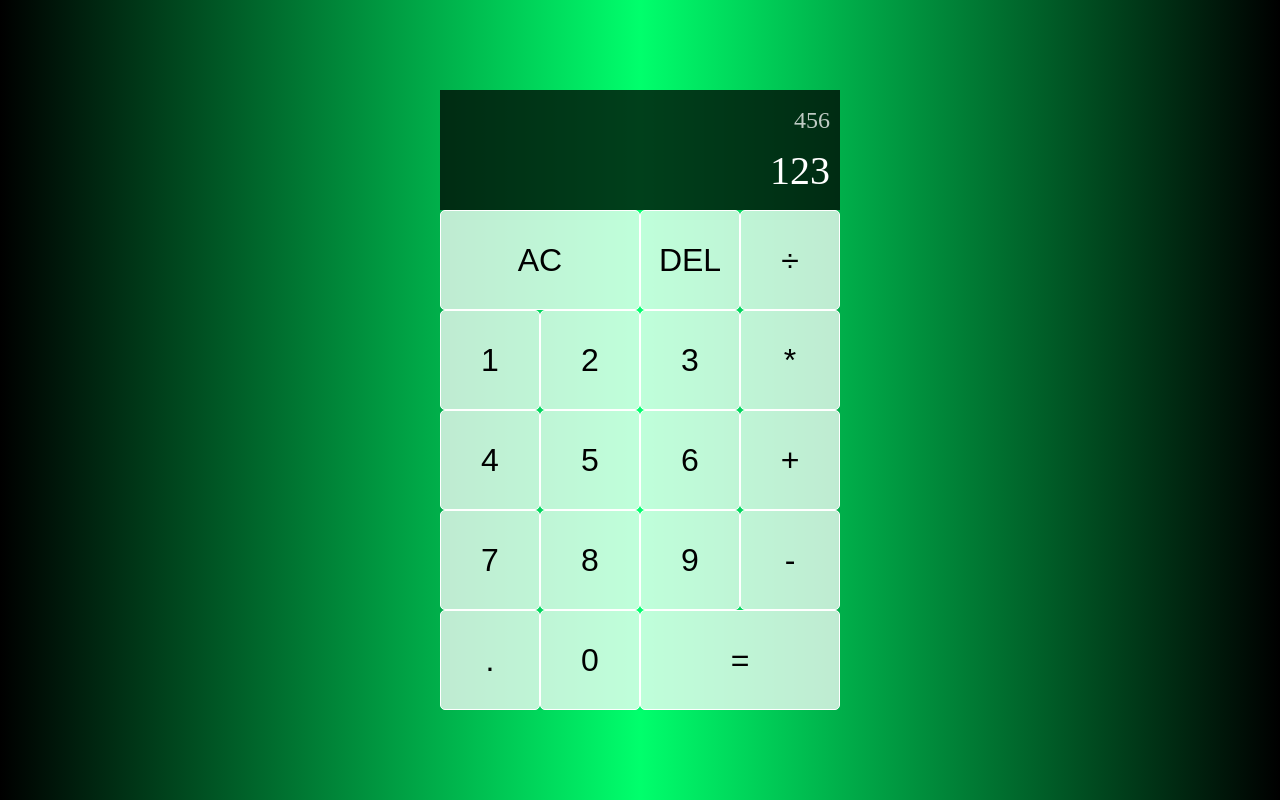
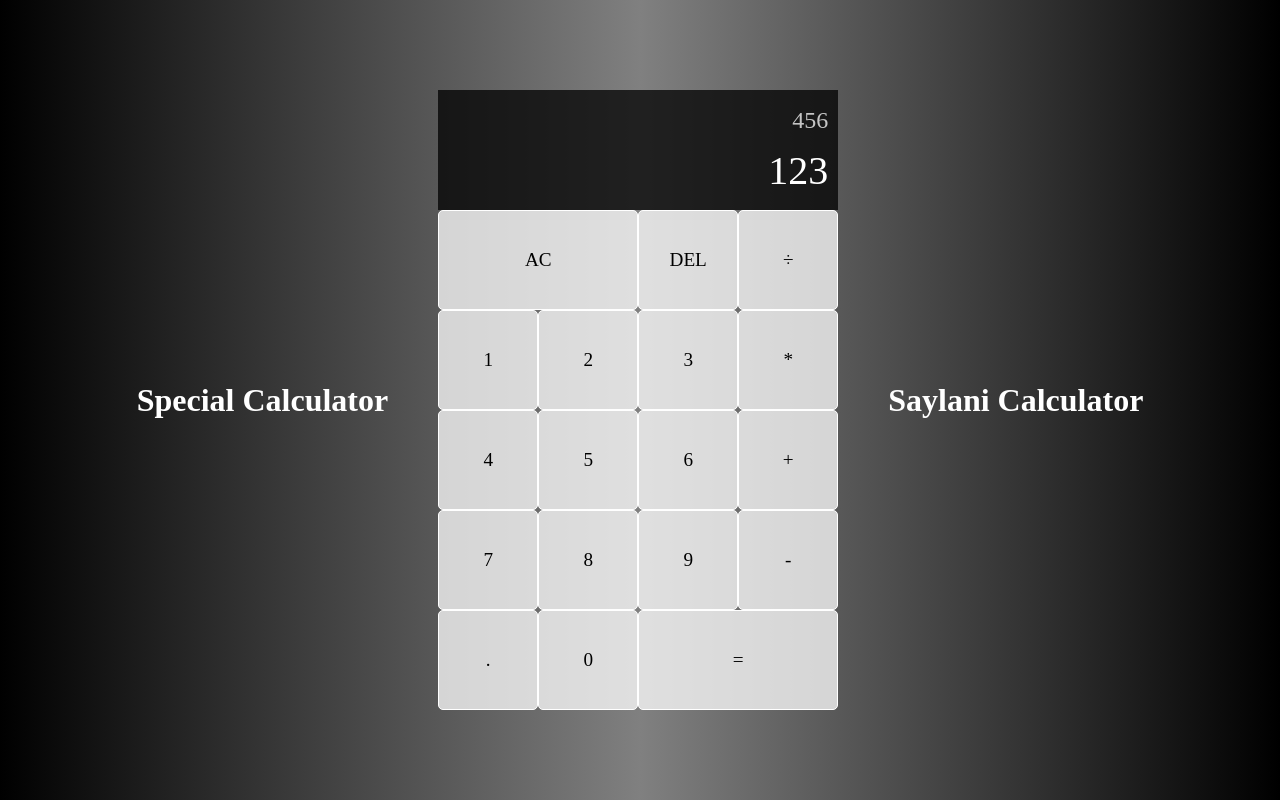
Before and after one commit to naeemali321123/Saylani-Calculator, a plain HTML site: page index.html in a window 1280 px wide. Drawn offline with Linux system fonts and the light colour scheme; a web font is replaced by a local one.

Commit message:
design change into gray color revise code at home

```diff
--- a/css/style.css
+++ b/css/style.css
@@ -1,78 +1,82 @@
-    @font-face {
-        font-family: Poppins-SemiBold;
-        src: url(../fonts/Poppins-SemiBold.ttf);
-    }
-
 @font-face {
     font-family: Archivo-Bold;
     src: url(../fonts/Archivo-Bold.ttf);
 }
 
-    @font-face {
-        font-family: Nunito-Regular;
-        src: url(../fonts/Nunito-Regular.ttf)
+*,
+*::after,
+*::before {
+    padding: 0;
+    margin: 0;
+    box-sizing: border-box;
 }
 
-    @font-face {
-        font-family: Montserrat-Regular;
-        src: url(../fonts/Montserrat-Regular.ttf)
+body {
+    background: linear-gradient(to right, black, grey, black);
 }
 
-    @font-face {
-        font-family: Montserrat-Bold;
-        src: url(../fonts/Montserrat-Bold.ttf);
+#container {
+    color: white;
+    display: flex;
+    align-items: center;
+    justify-content: center;
+    height: 100vh;
 }
 
-    *, *::before, ::after {
-        margin: 0px;
-        padding: 0px;
-        box-sizing: border-box;
+#brandTitle {
+    padding: 50px;
+}
 
-    }
-    body{
-        background: linear-gradient(to left, black, #00ff6c, black);
-    }
-    #calculatorGrid{
+#calculatorGrid {
     display: grid;
+    font-weight: normal;
     grid-template-columns: repeat(4, 100px);
     grid-template-rows: minmax(120px, auto) repeat(5, 100px);
-        height: 100vh;
     justify-content: center;
     align-content: center;
+    height: 100vh;
 }
-    #output{
+
+#output {
     grid-column: 1/-1;
-        background-color: rgba(0, 0, 0, .75);
     display: flex;
     flex-direction: column;
+    padding: 10px;
+    justify-content: center;
+    justify-content: space-around;
     align-items: flex-end;
-        justify-content: space-around;
-        padding: 10px;
+    background-color: rgba(0, 0, 0, .75);
     word-wrap: break-word;
     word-break: break-all;
 }
-    #previousOperand{
+
+#allClear {
+    grid-column: 1/3;
+}
+
+#equal {
+    grid-column: 3/5;
+}
+
+#previousOperand {
     color: rgba(255, 255, 255, .75);
     font-size: 1.5rem;
 }
-    #currentOperand{
+
+#currentOperand {
     color: white;
     font-size: 2.5rem;
 }
-    #clearBtn{
-        grid-column: 1/3;
-    }
-    #equalBtn{
-        grid-column: 3/5;
-    }
-    button{
+
+#calculatorGrid>button {
+    background-color: rgba(255, 255, 255, .75);
     border-radius: 5px;
-        cursor: pointer;
-        font-size: 2rem;
     border: 1px solid white;
     outline: none;
-        background-color: rgba(255, 255, 255, .75);
+    font-size: larger;
+    font-family: Archivo-Bold;
 }
-    button:hover{
+
+#calculatorGrid>button:hover {
     background-color: rgba(255, 255, 255, .9);
 }
--- a/index.html
+++ b/index.html
@@ -6,45 +6,42 @@
     <meta http-equiv="X-UA-Compatible" content="IE=edge">
     <meta name="viewport" content="width=device-width, initial-scale=1.0">
     <!-- style sheet -->
-    <link rel="stylesheet" href="/css/style.css">
-    <!-- font awesome -->
-    <script src="https://kit.fontawesome.com/b63fe1f5ce.js" crossorigin="anonymous"></script>
-    <title>Saylani-Calculator</title>
+    <link rel="stylesheet" href="./css/style.css">
+    <title>Saylani Calculator</title>
 </head>
-
-<body>
 <div id="container">
+    <h1 id="brandTitle">Special Calculator</h1>
     <div id="calculatorGrid">
         <div id="output">
-                <div data-previousOperand id="previousOperand">456</div>
-                <div data-currentOperand id="currentOperand">123</div>
+            <div id="previousOperand">456</div>
+            <div id="currentOperand">123</div>
         </div>
-            <button data-allClear id="clearBtn">AC</button>
-            <button data-delete>DEL</button>
-            <button data-operation>÷</button>
+        <button data-number id="allClear">AC</button>
+        <button data-number id="delete">DEL</button>
+        <button data-number>÷</button>
         <button data-number>1</button>
         <button data-number>2</button>
         <button data-number>3</button>
-            <button data-operation>*</button>
+        <button data-number>*</button>
         <button data-number>4</button>
         <button data-number>5</button>
         <button data-number>6</button>
-            <button data-operation>+</button>
+        <button data-number>+</button>
         <button data-number>7</button>
         <button data-number>8</button>
         <button data-number>9</button>
-            <button data-operation>-</button>
+        <button data-number>-</button>
         <button data-number>.</button>
         <button data-number>0</button>
-            <button data-equal id="equalBtn">=</button>
+        <button data-number id="equal">=</button>
 
     </div>
+    <h1 id="brandTitle">Saylani Calculator </h1>
 </div>
 
 
+<body>
 
-    <script src="./js/script.js">
-    </script>
 </body>
 
 </html>
```
Lines whose indentation alone changed are shown as unchanged.
